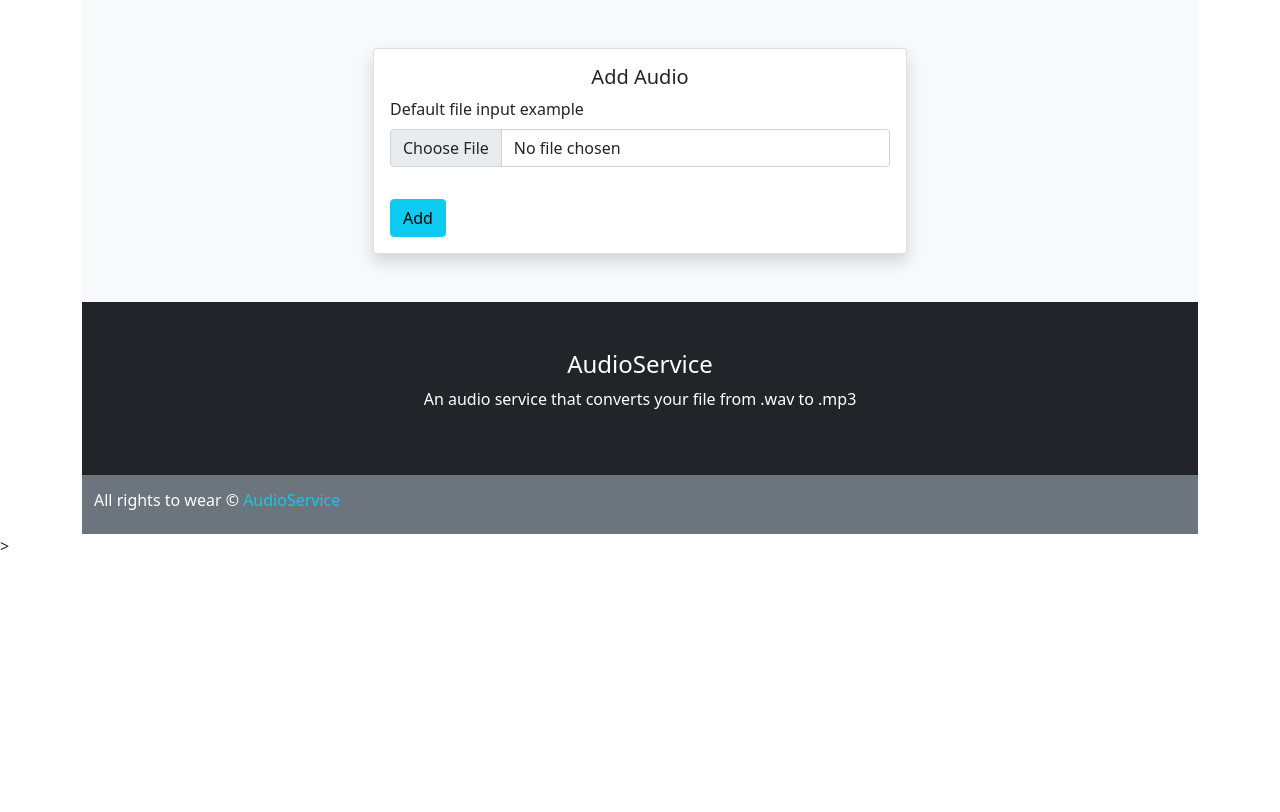
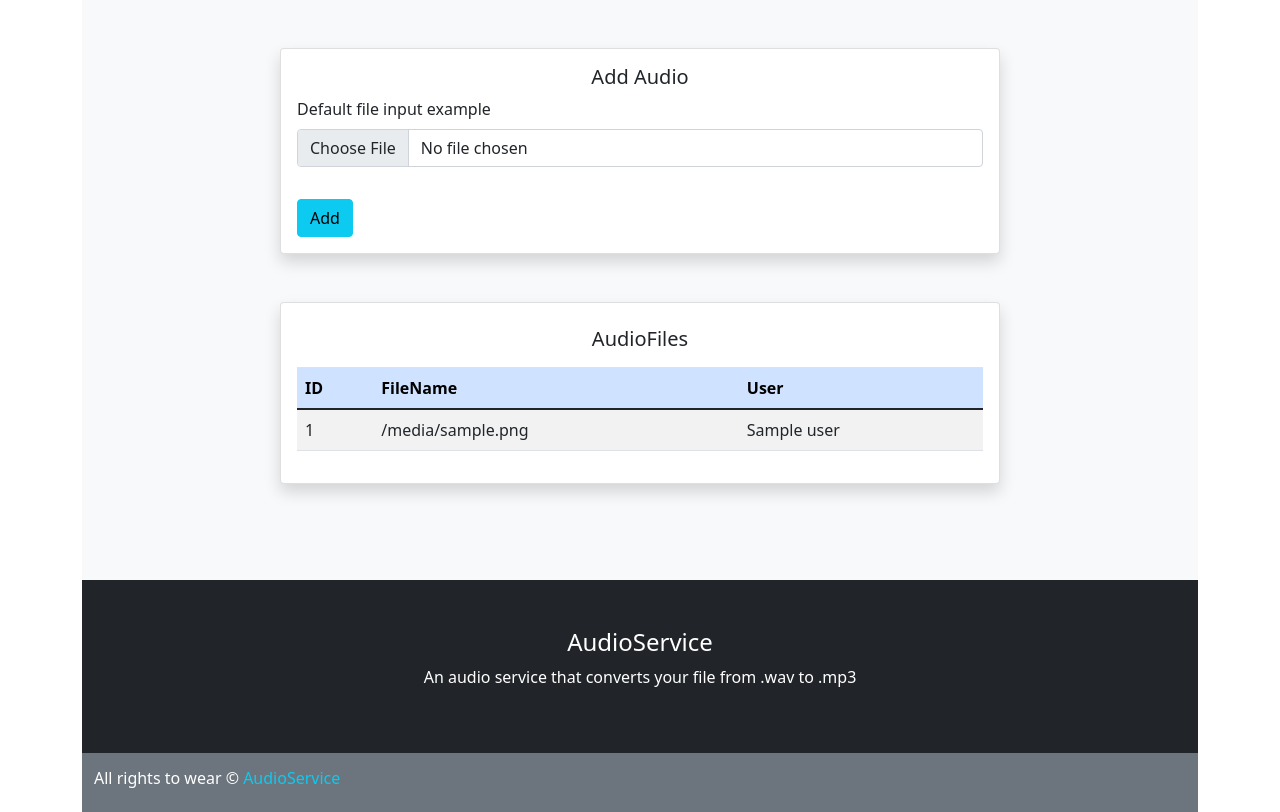
Before and after one commit to KLYMENKORUS/Bewise_Test_task-2, a Python web app: template app/internal/templates/index.html in a window 1280 px wide. Shown: the part 56-868 px from the top of the page. Before the commit the page ends 606 px from the top, so only its background shows below. Run offline with Jinja, Linux system fonts and the light colour scheme; the template is opened without the code that fills it: most values are stand-ins (such as "Sample title", 1, 10 or a date in 2020); some libraries are stand-ins or nearby versions.

Commit message:
changed the form to add audio

```diff
--- a/app/internal/__init__.py
+++ b/app/internal/__init__.py
@@ -1,4 +1,4 @@
 from .api_v1.schemas import UserRead, UserCreate
 from .api_v1.handlers import router as router_handlers
-from .api_v1.handlers import add_music
+from .api_v1.handlers import add_music, all_audio_by_user
 from .pages.router import router as router_pages
--- a/app/internal/templates/base.html
+++ b/app/internal/templates/base.html
@@ -6,6 +6,8 @@
       <link href="https://cdn.jsdelivr.net/npm/bootstrap@5.1.3/dist/css/bootstrap.min.css"
             rel="stylesheet" integrity="sha384-1BmE4kWBq78iYhFldvKuhfTAU6auU8tT94WrHftjDbrCEXSU1oBoqyl2QvZ6jIW3"
             crossorigin="anonymous">
+      <script defer src="https://unpkg.com/alpinejs@3.x.x/dist/cdn.min.js"></script>
+      <script src="https://unpkg.com/axios/dist/axios.min.js"></script>
       <title>{% block title %}{% endblock title %}</title>
   </head>
   <body>
@@ -62,4 +64,4 @@
   </script>
 
   </body>
-</html>>
+</html>
--- a/app/internal/templates/index.html
+++ b/app/internal/templates/index.html
@@ -3,51 +3,122 @@
 {% block title %}Add Audio{% endblock %}
 
 {% block content %}
+<style>
+    .notification {
+  position: fixed;
+  top: 20px;
+  right: 120px;
+  padding: 10px;
+  border-radius: 5px;
+  font-weight: bold;
+  z-index: 9999;
+  display: none; /* Скрываем уведомление по умолчанию */
+}
+
+.notification.success {
+  background-color: #4CAF50;
+  color: #fff;
+}
+
+.notification.error {
+  background-color: #f44336;
+  color: #fff;
+}
+
+</style>
     <div class="row">
-        <div class="col-md-6 mx-auto">
+        <div class="col-md-8 mx-auto">
 
         <div class="card shadow">
                 <div class="card-body">
                 <h5 class="card-text text-center font-italic">Add Audio</h5>
-                    <form id="upload-form" action="/add" method="post" enctype="multipart/form-data">
+                    <form id="upload-form"  method="post" enctype="multipart/form-data">
 
                         <div class="mb-3">
                             <label for="formFile" class="form-label">Default file input example</label>
                             <input class="form-control" name="audio_file" type="file" id="formFile">
                         </div>
 
-                        <input id="add_audio" class="btn btn-info mt-3" type="submit" value="Add">
+                        <input class="btn btn-info mt-3" type="submit" value="Add">
 
                     </form>
-                    <div id="error-message" style="color: red; display: none;"></div>
+                    <div id="notification"></div>
                 </div>
             </div>
         </div>
+
+        {% if record_all %}
+        <div class="col-md-8 mx-auto py-5">
+        <div class="card shadow">
+                <div class="card-body">
+                    <table class="table table-striped">
+                        <thead>
+                        <tr>
+                            <th colspan="6">
+                                <h5 class="font-italic text-center">AudioFiles</h5>
+                            </th>
+                        </tr>
+                        <tr class="table-primary">
+                            <th>ID</th>
+                            <th>FileName</th>
+                            <th>User</th>
+                        </tr>
+                        </thead>
+                        {% for audio in record_all %}
+                            <tr>
+                                <td>{{ audio.id }}</td>
+                                <td>{{ audio.name_file }}</td>
+                                <td>{{ audio.user }}</td>
+                            </tr>
+                        {% endfor %}
+                    </table>
+                </div>
+            </div>
+        </div>
+        {% endif %}
     </div>
 
-    <script>
-        document.getElementById('upload-form').addEventListener('submit', async (event) => {
-            event.preventDefault();
-            const formData = new FormData(event.target);
+  <script>
+      document.getElementById('upload-form').addEventListener('submit', function(event) {
+          event.preventDefault(); // Предотвращаем отправку формы по умолчанию
+          // Получаем данные формы
 
-            try {
-                const response = await fetch('/add', {
-                    method: 'POST',
-                    body: formData
-                });
+          const formData = new FormData(event.target);
 
-                if (response.ok) {
-                    // Обработка успешного ответа, если необходимо
-                } else {
-                    // Обработка ошибки
-                    const data = await response.json();
-                    document.getElementById('error-message').innerText = data.detail;
-                    document.getElementById('error-message').style.display = 'block';
-                }
-            } catch (error) {
-                // Обработка ошибок, если что-то пошло не так при отправке запроса
-                console.error(error);
-            }
-        });
-    </script>
+          // Отправляем данные формы на сервер через Axios
+
+          sendData(formData);
+      });
+
+      // Функция для отправки данных формы на сервер через Axios
+      function sendData(formData) {
+          axios.post('add_audio', formData)
+              .then(function(response) {
+                  if (response.status === 200) {
+                      // Обработка успешного ответа от сервера
+                      showNotification('Форма успешно отправлена!', 'success');
+                      document.getElementById('upload-form').reset(); // Сброс формы после успешной отправки
+                  }
+                  }).catch(function(error) {
+                      // Обработка ошибки ответа от сервера
+                  showNotification('Audio with this title already exists', 'error');
+
+                  });
+      }
+      // Функция для отображения уведомления
+      function showNotification(message, type) {
+          const notification = document.getElementById('notification');
+          notification.textContent = message;
+          notification.className = 'notification ' + type;
+          notification.style.display = 'block';
+
+          // Удаляем уведомление через 3 секунды
+          setTimeout(function() {
+              notification.textContent = '';
+              notification.className = 'notification';
+              }, 3000);
+
+      }
+
+  </script>
 {% endblock %}
```
Also changed, not shown: app/internal/pages/router.py (+10 -6 lines).
